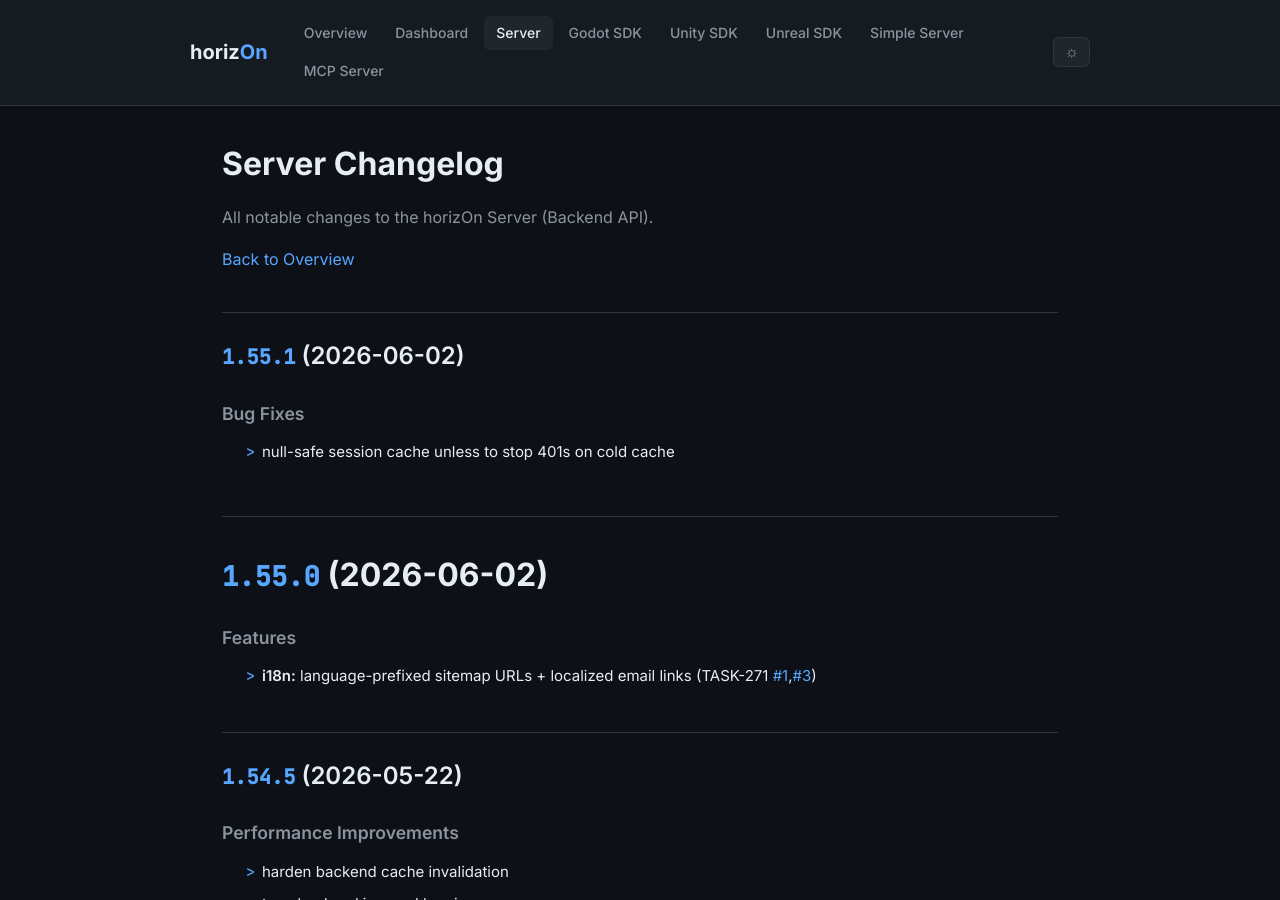
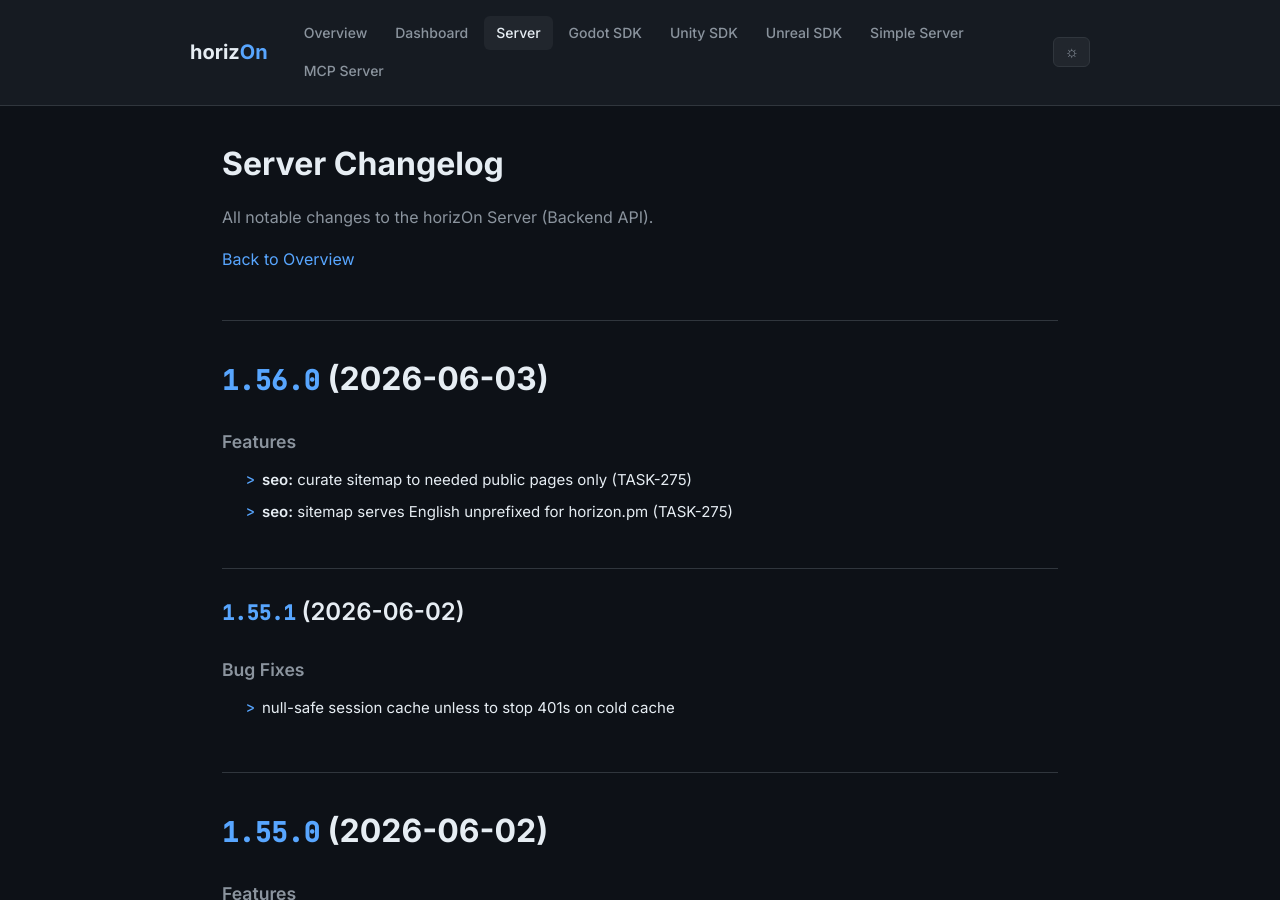
Before and after one commit to ProjectMakersDE/horizOn-Changelog, a Jekyll site: the page built from server-changelog.md, in a window 1280 px wide and 900 px high. Built offline with Jekyll 4.4.1, drawn with Linux system fonts in a browser that asks for light colours.

Commit message:
chore: sync changelogs [skip ci]

```diff
--- a/server-changelog.md
+++ b/server-changelog.md
@@ -8,6 +8,14 @@ title: Server Changelog
 All notable changes to the horizOn Server (Backend API).
 
 [Back to Overview](.)
+
+# [1.56.0](https://github.com/ProjectMakersDE/horizOn-Server/compare/v1.55.1...v1.56.0) (2026-06-03)
+
+
+### Features
+
+* **seo:** curate sitemap to needed public pages only (TASK-275) ([65a2d6a](https://github.com/ProjectMakersDE/horizOn-Server/commit/65a2d6a0bf367032b055a1caeba5d5a3b6968b02))
+* **seo:** sitemap serves English unprefixed for horizon.pm (TASK-275) ([eb25c76](https://github.com/ProjectMakersDE/horizOn-Server/commit/eb25c76a13ad32bf389738353c4779c225db908d))
 
 ## [1.55.1](https://github.com/ProjectMakersDE/horizOn-Server/compare/v1.55.0...v1.55.1) (2026-06-02)
 
```
Also changed, not shown: index.md (+1 -1 lines).
